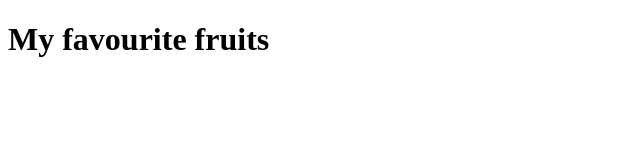
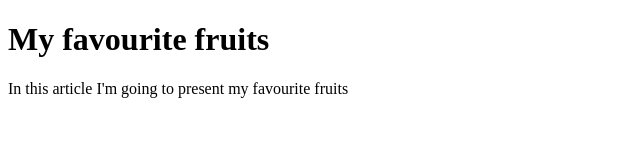
Before and after one commit to krzychumen/Fruits, a plain HTML site: page index.html in a window 1280 px wide. Shown: the whole page, without its empty margins (0-640 px from the left). Drawn offline with Linux system fonts and the light colour scheme.

Commit message:
added paragraph to index.html

```diff
--- a/index.html
+++ b/index.html
@@ -5,5 +5,6 @@
 </head>
 <body>
 	<h1>My favourite fruits</h1>
+	<p>In this article I'm going to present my favourite fruits</p>
 </body>
 </html>
```
